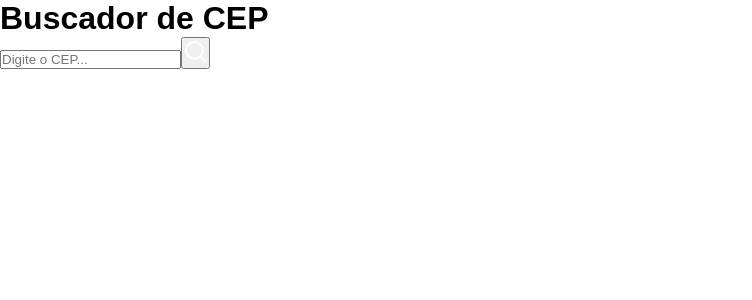
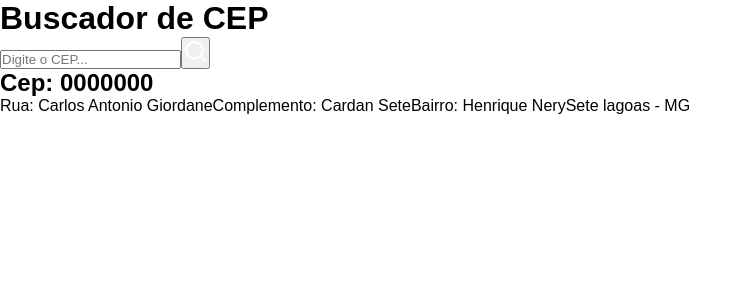
Before and after one commit to senaMarcus/buscador, a React (Create React App) app: page / in a window 1280 px wide. Shown: the top 300 px of the page, without its empty margins (0-752 px from the left). Built offline with nearby package versions, Linux system fonts and the light colour scheme.

Commit message:
add: create a main content

```diff
--- a/src/App.js
+++ b/src/App.js
@@ -11,6 +11,13 @@ function App() {
          <FiSearch size={25} color="#fff"/>
        </button>
      </div>
+     <main className="main">
+       <h2>Cep: 0000000</h2>
+       <span>Rua: Carlos Antonio Giordane</span>
+       <span>Complemento: Cardan Sete</span>
+       <span>Bairro: Henrique Nery</span>
+       <span>Sete lagoas - MG</span>
+     </main>
     </div>
   );
 }
```
